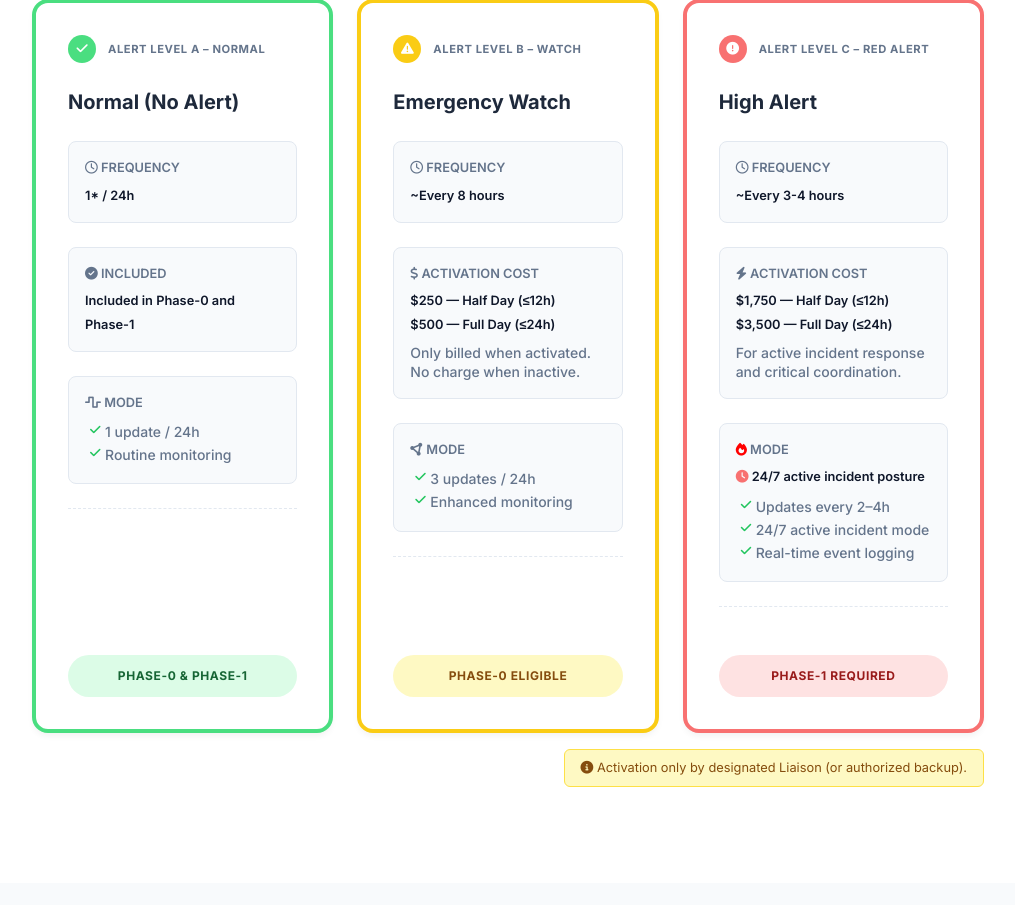
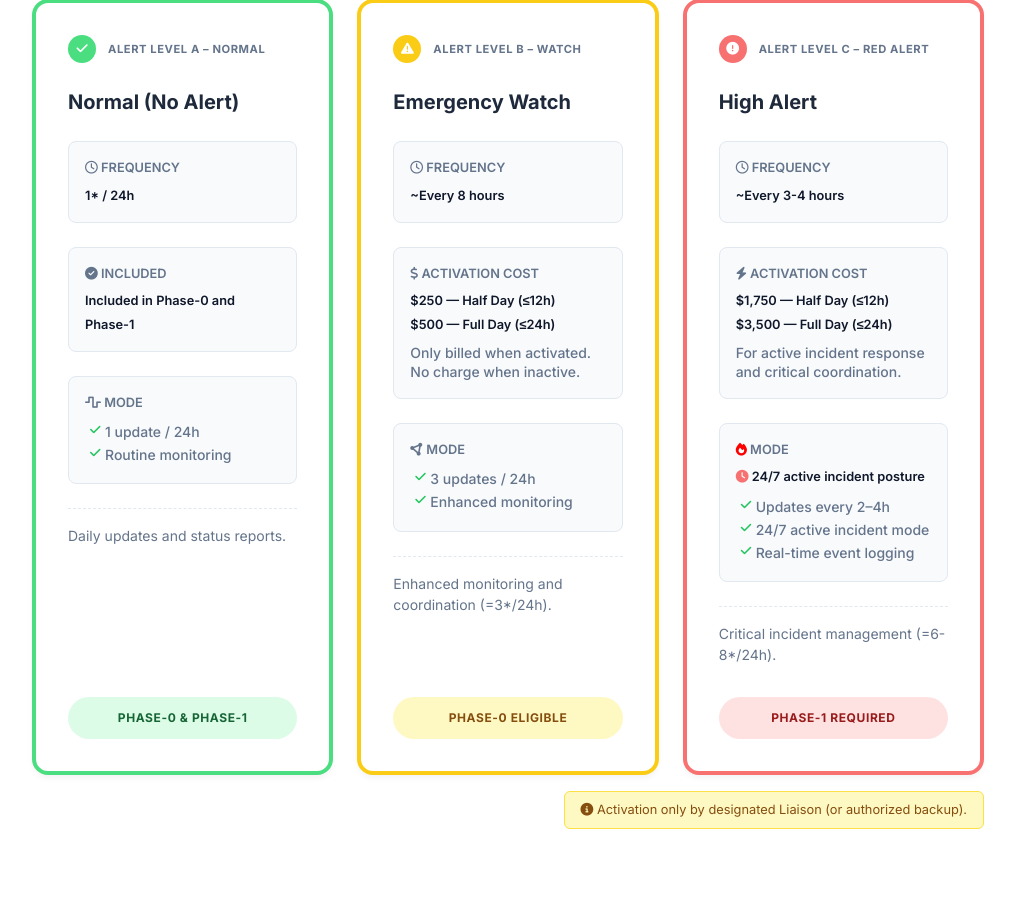
Before and after one commit to Aparnamuppanamaven/Resilience_updated, a Django app: page / in a window 1280 px wide. Shown: the part 3154-4059 px from the top of the page, without its empty margins (132-1147 px from the left). Run offline with Django 5.2, Linux system fonts and the light colour scheme; parts of the project's set-up code (start-up, migrations or seed data) failed here and were passed over.

Commit message:
ui changes

```diff
--- a/core/templates/core/index.html
+++ b/core/templates/core/index.html
@@ -203,8 +203,7 @@
                     <li>Routine monitoring</li>
                 </ul>
     </div>
-                <div class="alert-desc">
-                    </div>
+    <p class="alert-desc">Daily updates and status reports.</p>
                 <div class="status-bar bar-green">PHASE-0 & PHASE-1</div>
             </div>
             <div class="alert-card level-b">
@@ -233,8 +232,7 @@
                     <li>Enhanced monitoring</li>
                 </ul>
     </div>
-                <div class="alert-desc">
-                    </div>
+                <p class="alert-desc">Enhanced monitoring and coordination (=3*/24&NoBreak;h).</p>
                 <div class="status-bar bar-yellow">PHASE-0 ELIGIBLE</div>
             </div>
             <div class="alert-card level-c">
@@ -265,8 +263,7 @@
                     <li>Real-time event logging</li>
                 </ul>
     </div>
-                <div class="alert-desc">
-                </div>
+    <p class="alert-desc">Critical incident management (=6-8*/24&NoBreak;h).</p>
                 <div class="status-bar bar-red">PHASE-1 REQUIRED</div>
             </div>
         </div>
```
